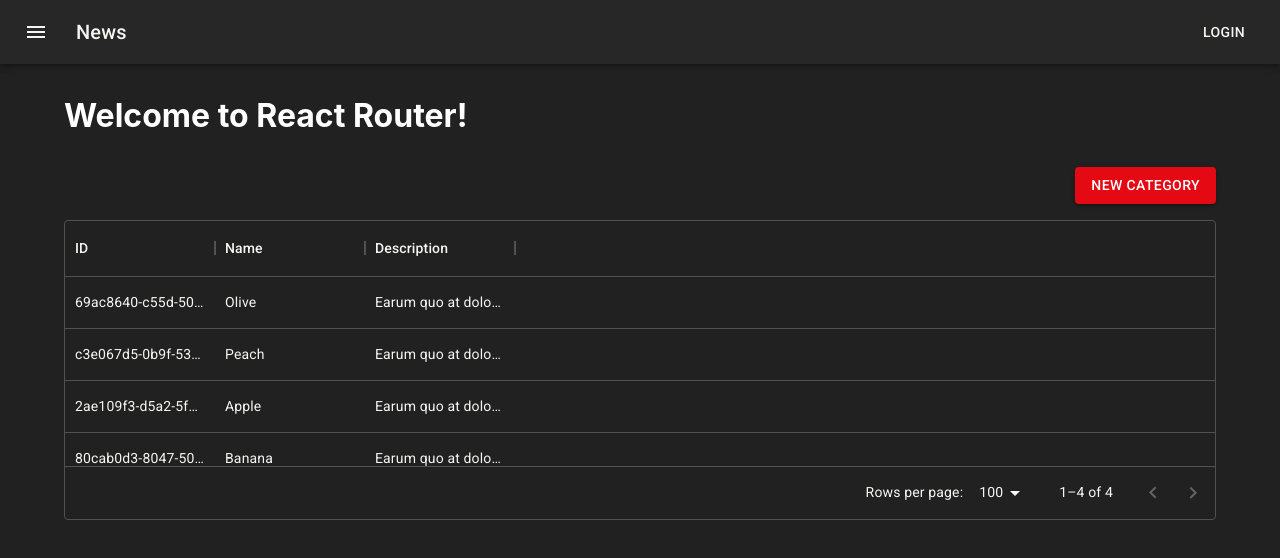
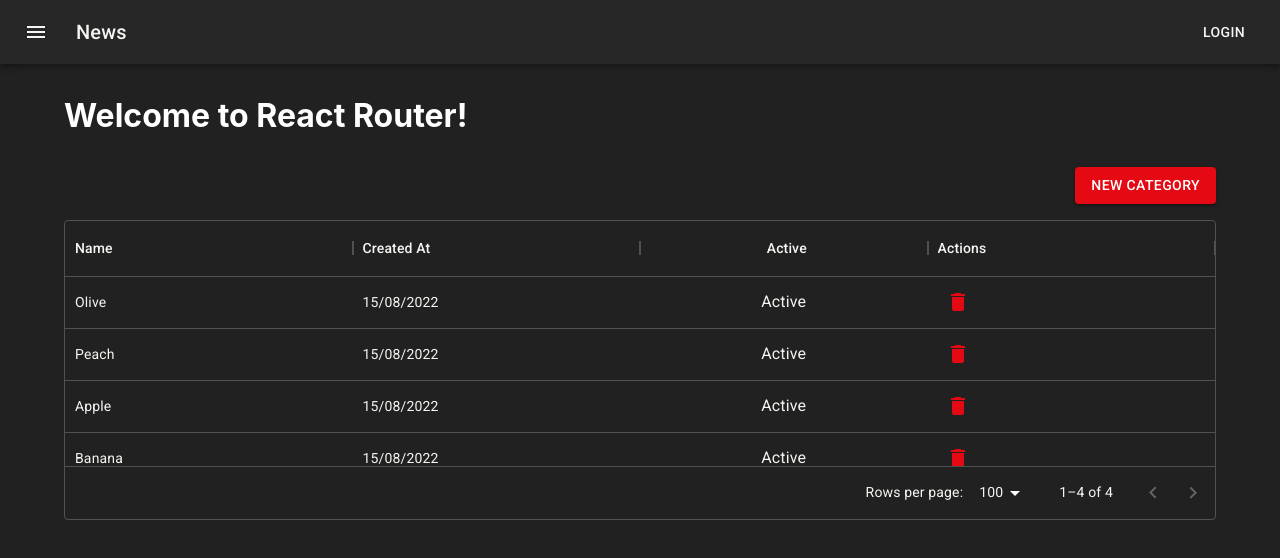
Before and after one commit to Alpiona/codeflix-admin-react, a React (Create React App) app: page / in a window 1280 px wide. Shown: the top 558 px of the page. Built offline with nearby package versions, Linux system fonts and the light colour scheme.

Commit message:
Improve data-grid

```diff
--- a/src/features/categories/ListCategory.tsx
+++ b/src/features/categories/ListCategory.tsx
@@ -1,8 +1,9 @@
-import { Box, Button, Typography } from "@mui/material";
+import { Box, Button, IconButton, Typography } from "@mui/material";
 import { Link } from "react-router-dom";
 import { useAppSelector } from "../../app/hooks";
 import { selectCategories } from "./categorySlice";
-import { DataGrid, GridColDef, GridRowsProp } from "@mui/x-data-grid";
+import { DataGrid, GridColDef, GridRenderCellParams, GridRowsProp } from "@mui/x-data-grid";
+import DeleteIcon from "@mui/icons-material/Delete"
 
 export const CategoryList = () => {
   const categories = useAppSelector(selectCategories)
@@ -10,14 +11,56 @@
   const rows: GridRowsProp = categories.map((category) => ({
     id: category.id,
     name: category.name,
-    description: category.description
+    description: category.description,
+    isActive: category.is_active,
+    createdAt: new Date(category.created_at).toLocaleDateString('pt-BR')
   }))
 
   const columns: GridColDef[] = [
-    {field:"id", headerName: "ID", width:150},
-    {field:"name", headerName: "Name", width:150},
-    {field:"description", headerName: "Description", width:150},
+    {
+      field:"name",
+      headerName: "Name",
+      flex: 1,
+    },
+    {
+      field:"createdAt",
+      headerName:"Created At",
+      flex: 1,
+    },
+    {
+      field:"isActive",
+      headerName: "Active",
+      flex: 1,
+      type: "boolean",
+      renderCell: renderIsActiveCell
+    },
+    {
+      field:"id",
+      headerName: "Actions",
+      flex: 1,
+      renderCell: renderActionCell
+    },
   ]
+
+  function renderIsActiveCell(rowData: GridRenderCellParams) {
+    return (
+      <Typography color={rowData.value ? "primary" : "secondary"}>
+        {rowData.value ? "Active" : "Inactive"}
+      </Typography>
+    )
+  }
+
+  function renderActionCell(rowData: GridRenderCellParams) {
+    return (
+      <IconButton
+        color="secondary"
+        onClick={()=> console.log('clicked')}
+        aria-label="delete"
+      >
+        <DeleteIcon />
+      </IconButton>
+    )
+  }
 
   return (
     <Box maxWidth="lg" sx={{mt:4, mb:4}}>
```
